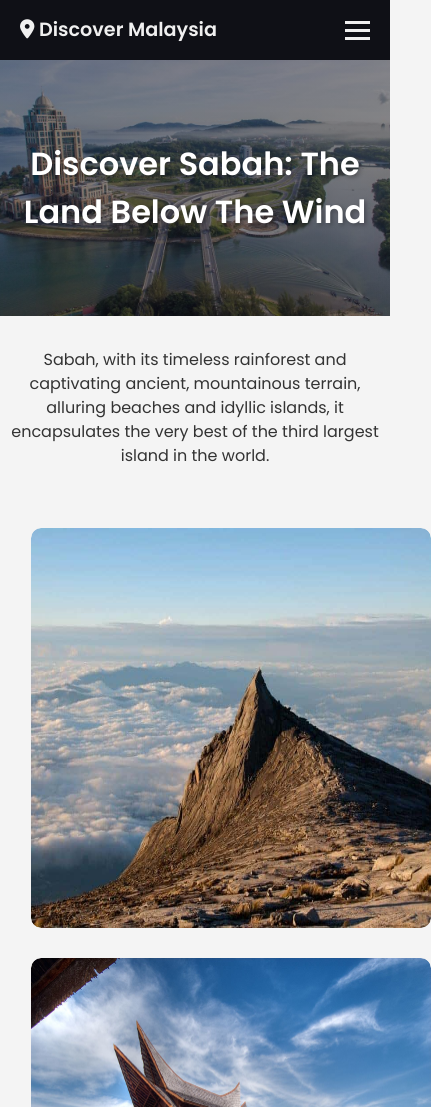
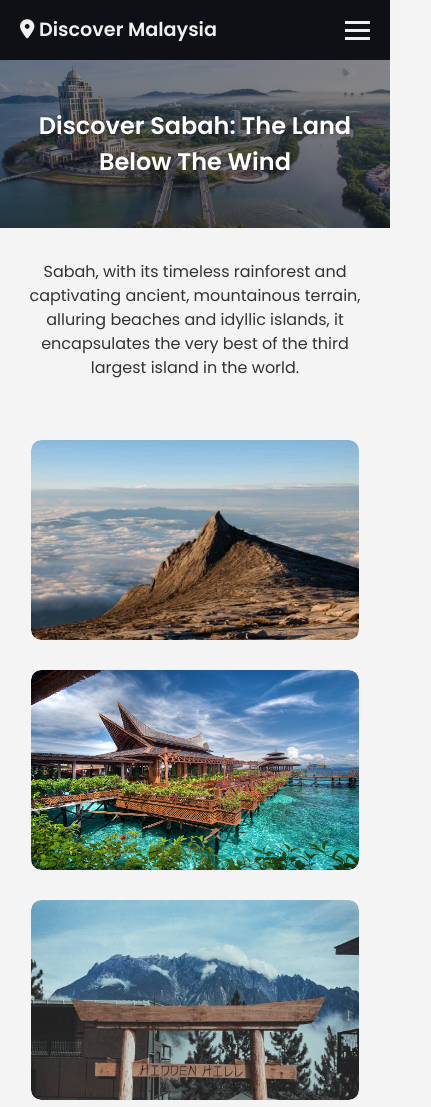
Before and after one commit to AMOLEDArekkusu/uccd2323assignment2024.io, a plain HTML site: page Sabah.html in a window 390 px wide. Shown: the top 1107 px of the page, 431 px wide, since content can reach past the window. Drawn offline with Linux system fonts and the light colour scheme.

Commit message:
Update sabah.css

```diff
--- a/sabah.css
+++ b/sabah.css
@@ -303,13 +303,46 @@ nav {
 }
 
 @media screen and (max-width: 768px) {
+  .attraction_box img {
+    height: 250px;
+}
+
+.overlay h2 {
+    margin-top: 50%;
+    font-size: 20px;
+}
+
+.overlay {
+    font-size: 12px;
+    padding: 0 20px;
+}
+
+
+.attraction_box {
+    animation: fadeInUp 1.5s ease-out;
+}
+
+.header {
+    padding: 3rem 0;
+    margin-top: 60px;
+}
+
+.header h1 {
+    font-size: 1.8rem;
+}
+
+.attraction_box_area {
+    grid-template-columns: 1fr;
+    flex-basis: 100%;
+}
+
+.intro {
+    padding: 0 20px;
+}
   .attraction_wrapper {
     flex-direction: column;
   }
 
-  .attraction_box_area {
-    flex-basis: 100%;
-  }
 
   .header h1 {
     font-size: 2rem;
@@ -403,3 +436,23 @@ nav {
       opacity: 1;
     }
   }
+
+
+  @media screen and (max-width: 480px) {
+    .attraction_box img {
+        height: 200px;
+    }
+
+    .overlay h2 {
+        margin-top: 40%;
+        font-size: 18px;
+    }
+
+    .overlay {
+        font-size: 10px;
+    }
+
+    .header h1 {
+        font-size: 1.5rem;
+    }
+}
```
